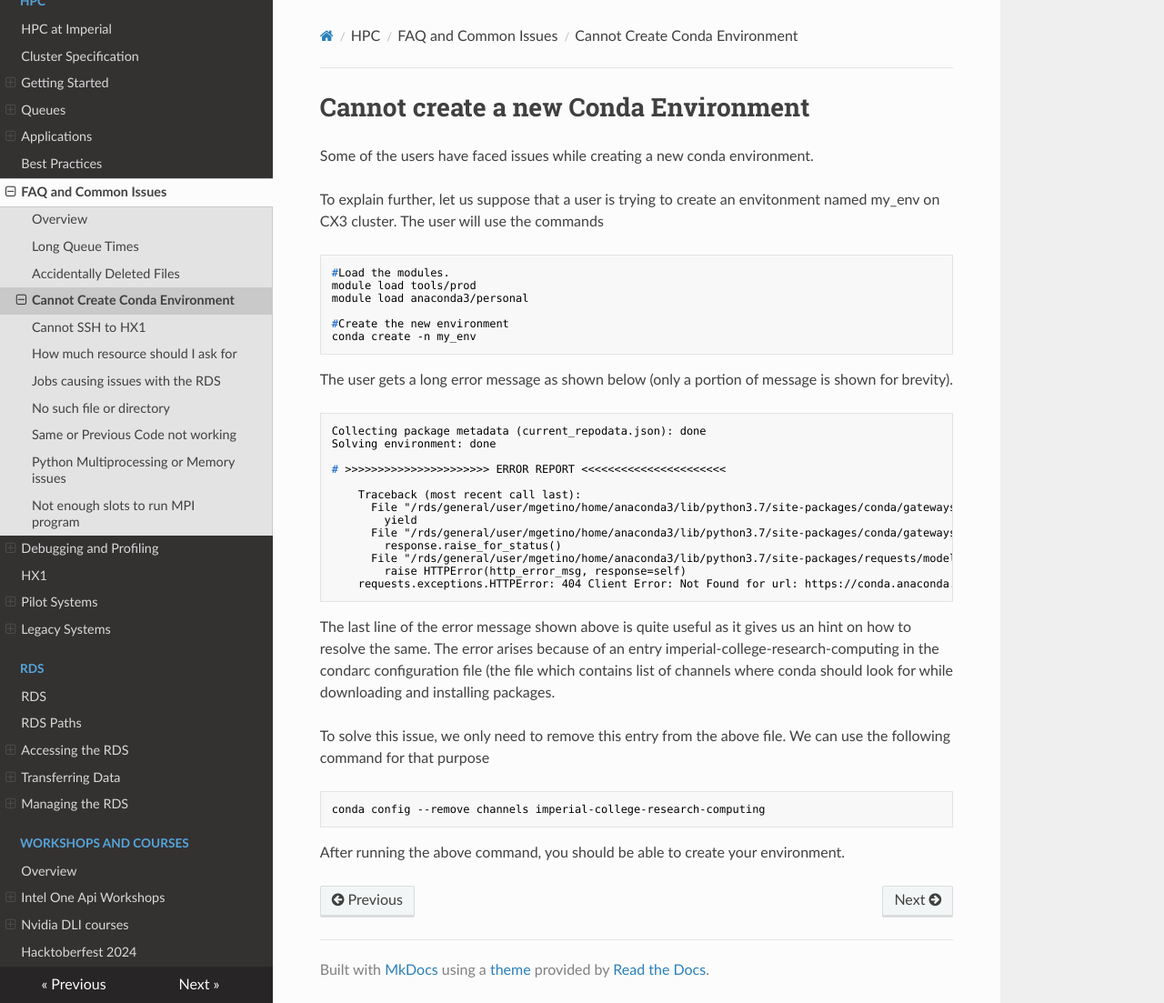
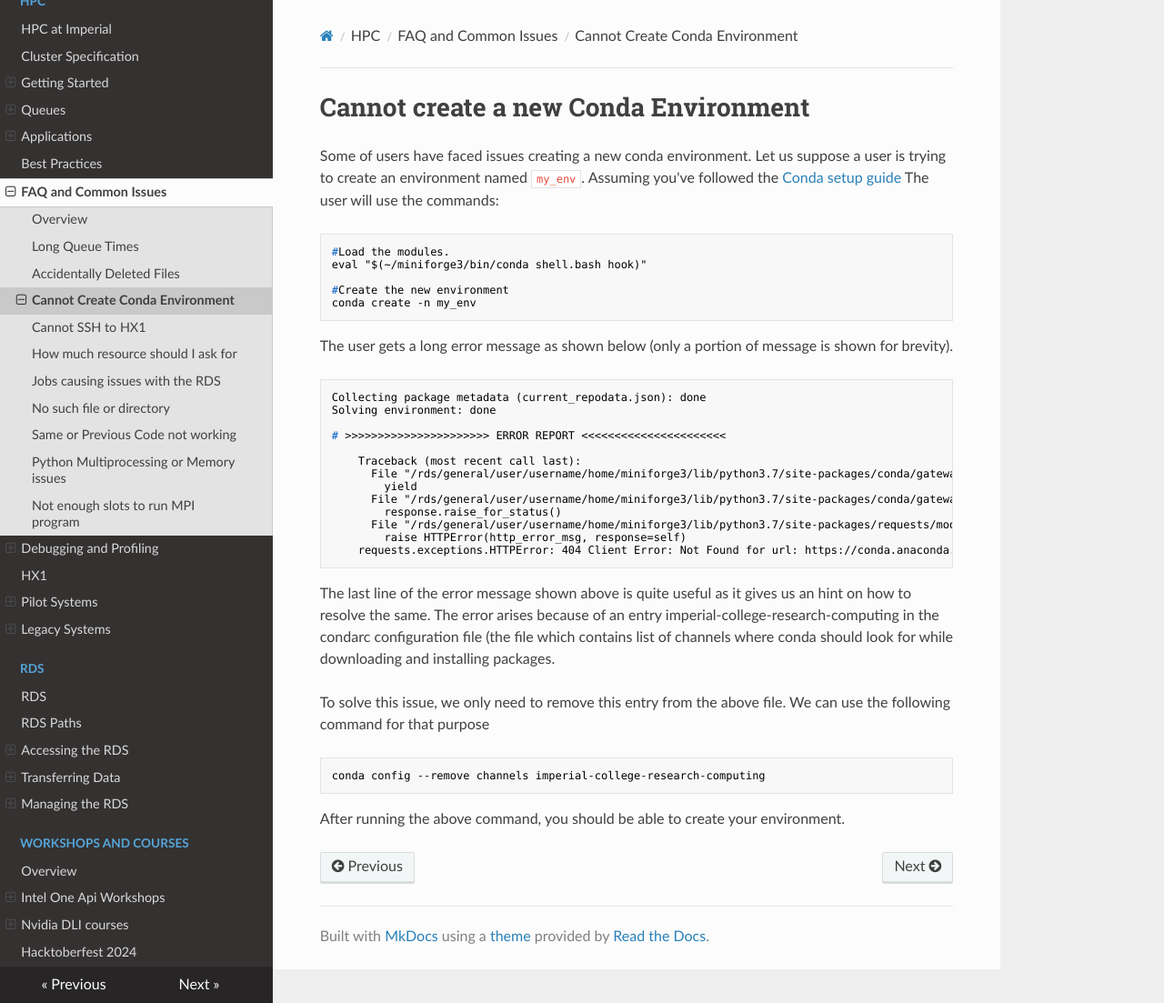
Before and after one commit to ImperialCollegeLondon/icl-rcs-user-guide, an MkDocs documentation site: the page built from docs/hpc/faq/cannot-create-conda-env.md, in a window 1280 px wide and 1103 px high. Shown: the whole window at 91% size. Built offline with MkDocs 1.6.1, drawn with Linux system fonts in a browser that asks for light colours; nearby versions of some CDN libraries.

Commit message:
clarity/general improvements to conda faq page

````diff
--- a/docs/hpc/faq/cannot-create-conda-env.md
+++ b/docs/hpc/faq/cannot-create-conda-env.md
@@ -1,13 +1,10 @@
 # Cannot create a new Conda Environment
 
-Some of the users have faced issues while creating a new conda environment.
-
-To explain further, let us suppose that a user is trying to create an envitonment named my_env on CX3 cluster. The user will use the commands
+Some of users have faced issues creating a new conda environment. Let us suppose a user is trying to create an environment named `my_env`. Assuming you've followed the [Conda setup guide](../applications/guides/conda.md#using-conda) The user will use the commands:
 
 ```console
 #Load the modules.
-module load tools/prod
-module load anaconda3/personal
+eval "$(~/miniforge3/bin/conda shell.bash hook)"
 
 #Create the new environment
 conda create -n my_env
@@ -22,11 +19,11 @@ Solving environment: done
 # >>>>>>>>>>>>>>>>>>>>>> ERROR REPORT <<<<<<<<<<<<<<<<<<<<<<
 
     Traceback (most recent call last):
-      File "/rds/general/user/mgetino/home/anaconda3/lib/python3.7/site-packages/conda/gateways/repodata/__init__.py", line 132, in conda_http_errors
+      File "/rds/general/user/username/home/miniforge3/lib/python3.7/site-packages/conda/gateways/repodata/__init__.py", line 132, in conda_http_errors
         yield
-      File "/rds/general/user/mgetino/home/anaconda3/lib/python3.7/site-packages/conda/gateways/repodata/__init__.py", line 101, in repodata
+      File "/rds/general/user/username/home/miniforge3/lib/python3.7/site-packages/conda/gateways/repodata/__init__.py", line 101, in repodata
         response.raise_for_status()
-      File "/rds/general/user/mgetino/home/anaconda3/lib/python3.7/site-packages/requests/models.py", line 1021, in raise_for_status
+      File "/rds/general/user/username/home/miniforge3/lib/python3.7/site-packages/requests/models.py", line 1021, in raise_for_status
         raise HTTPError(http_error_msg, response=self)
     requests.exceptions.HTTPError: 404 Client Error: Not Found for url: https://conda.anaconda.org/imperial-college-research-computing/linux-64/current_repodata.json
 ```
````
